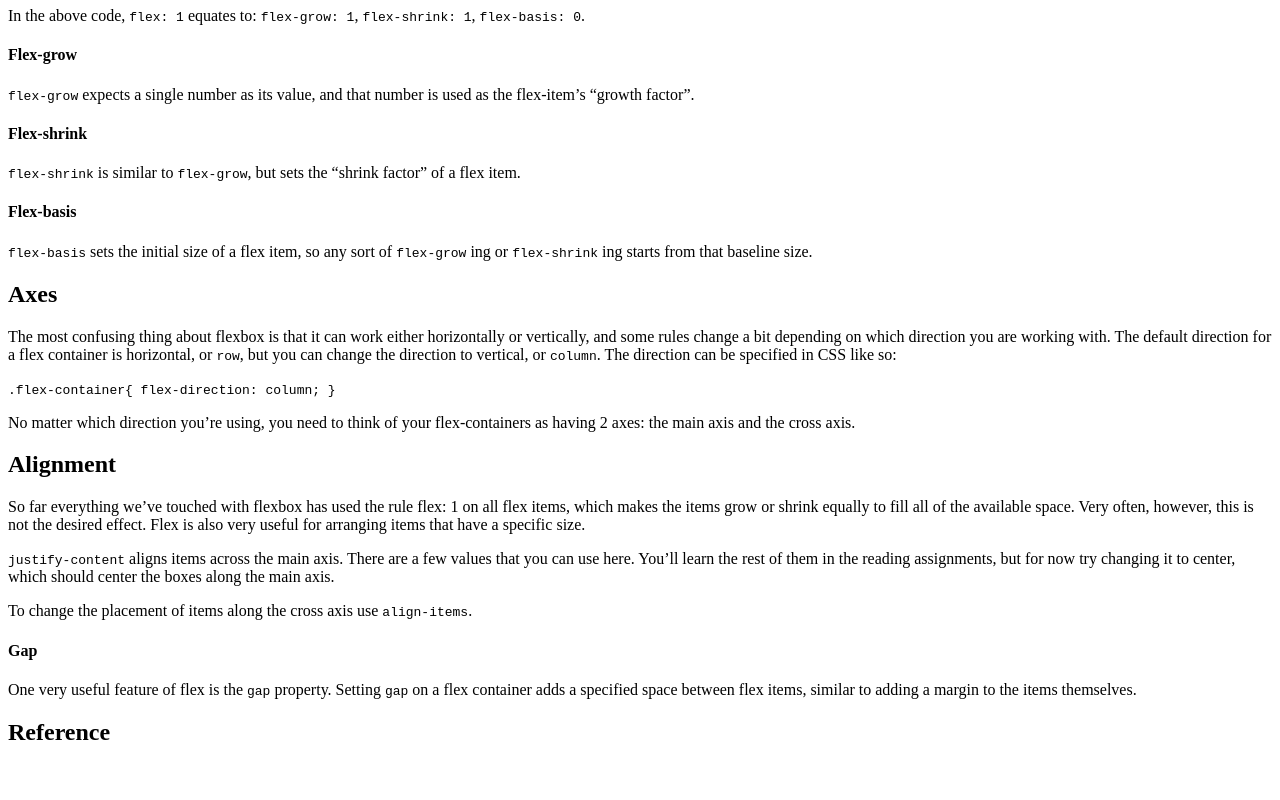
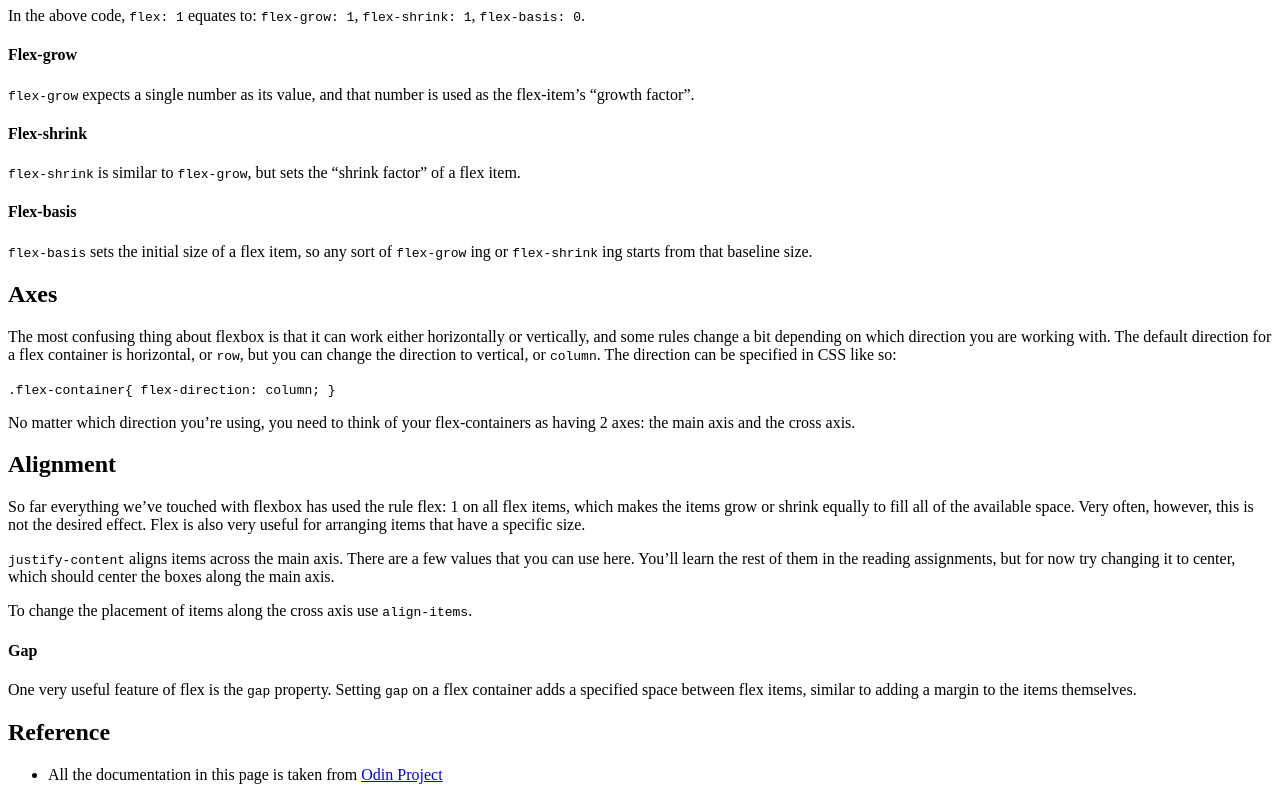
Before and after one commit to VxneC0de/technical_documentation_page, a plain HTML site: page index.html in a window 1280 px wide. Shown: the part 3279-4079 px from the top of the page. Before the commit the page ends 4045 px from the top, so only its background shows below. Drawn offline with Linux system fonts and the light colour scheme.

Commit message:
feat: Added content to html

```diff
--- a/index.html
+++ b/index.html
@@ -295,7 +295,13 @@
 
         <section class="main-section" id="Reference">
             <header><h2>Reference</h2></header>
-            <div></div>
+            <div>
+                <ul>
+                    <li>
+                        All the documentation in this page is taken from <a href="https://www.theodinproject.com/paths/foundations/courses/foundations" target="_blank">Odin Project</a>
+                    </li>
+                </ul>
+            </div>
         </section>
     </main>
 
```
